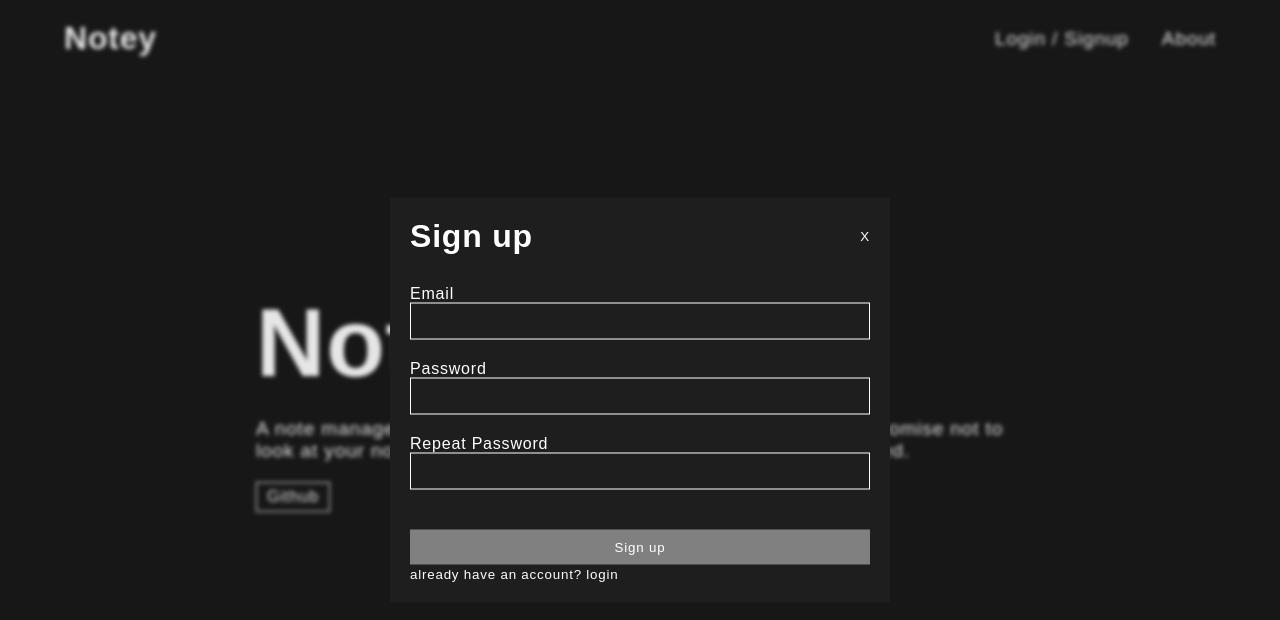
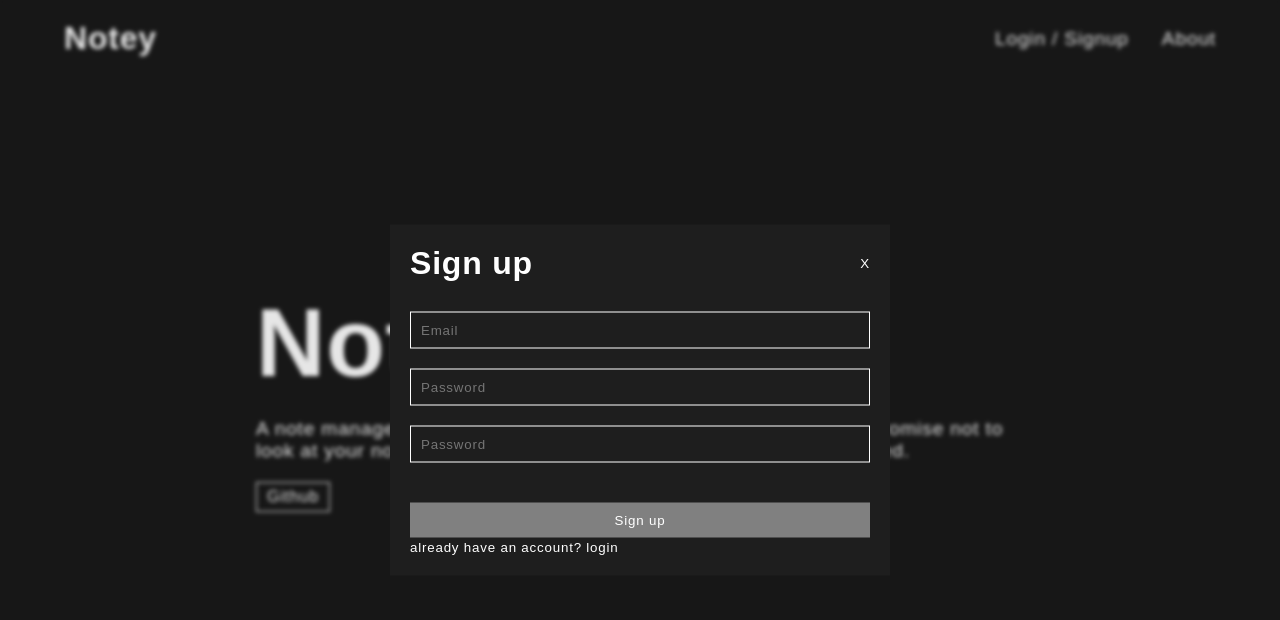
Before and after one commit to raidenfernando1/notey, a React (Vite) app in the folder client/: page / in a window 1280 px wide. Both pictures are taken after a click on the button "Login / Signup". Shown: the top 620 px of the page. Built offline with nearby package versions, Linux system fonts and the light colour scheme.

Commit message:
code improvements

```diff
--- /dev/null
+++ b/client/src/components/input-fields/index.tsx
@@ -0,0 +1,51 @@
+import React from 'react';
+
+interface InputFieldType {
+  inputType: 'text' | 'email' | 'password';
+  inputID?: string;
+  inputLabel?: string;
+  inputValue: string;
+  inputOnChange: (e: React.ChangeEvent<HTMLInputElement>) => void;
+  isRequired?: boolean;
+  hasLabel: boolean;
+  hasAutoComplete?: 'on' | 'off';
+  className?: string;
+  placeholder?: string;
+}
+
+const InputField = ({
+  inputType,
+  inputID,
+  inputLabel,
+  inputValue,
+  inputOnChange,
+  isRequired,
+  hasLabel,
+  hasAutoComplete,
+  className,
+  placeholder,
+}: InputFieldType) => {
+  return (
+    <>
+      {hasLabel ? (
+        <label htmlFor={inputID ? inputID : undefined}>
+          {inputLabel ? inputLabel : undefined}
+        </label>
+      ) : (
+        ''
+      )}
+      <input
+        id={inputLabel ? inputLabel : undefined}
+        className={className ? className : undefined}
+        type={inputType}
+        value={inputValue}
+        onChange={inputOnChange}
+        required={isRequired}
+        autoComplete={hasAutoComplete}
+        placeholder={placeholder}
+      />
+    </>
+  );
+};
+
+export default InputField;
--- a/client/src/components/login-popup/index.tsx
+++ b/client/src/components/login-popup/index.tsx
@@ -1,5 +1,6 @@
 import { useState } from 'react';
 import styles from './styles.module.css';
+import InputField from '../input-fields';
 
 const LoginPopup = ({ popupState }: any) => {
   const [isLogin, setIsLogin] = useState(false);
@@ -16,11 +17,27 @@ const LoginPopup = ({ popupState }: any) => {
             <h1>Log in</h1>
             <button onClick={popupState}>X</button>
           </div>
-          <label>Email</label>
-          <input type="text" id={styles.emailInput} />
-          <label>Password</label>
-          <input type="password" id={styles.loginInput} />
-          <button>Login</button>
+          <InputField
+            inputType="email"
+            inputValue=""
+            inputOnChange={(e) => {
+              e.preventDefault();
+            }}
+            hasLabel={false}
+            hasAutoComplete="on"
+            placeholder="Email"
+          />
+          <InputField
+            inputType="email"
+            inputValue=""
+            inputOnChange={(e) => {
+              e.preventDefault();
+            }}
+            hasLabel={false}
+            hasAutoComplete="on"
+            placeholder="Password"
+          />
+          <button>Login</button> {/* use custom component */}
         </form>
         <button onClick={toggleLogin}>have no account? sign up!</button>
       </>
@@ -35,13 +52,37 @@ const LoginPopup = ({ popupState }: any) => {
             <h1>Sign up</h1>
             <button onClick={popupState}>X</button>
           </div>
-          <label>Email</label>
-          <input type="text" id={styles.emailInput} />
-          <label>Password</label>
-          <input type="password" id={styles.loginInput} />
-          <label>Repeat Password</label>
-          <input type="password" id={styles.loginInput} />
-          <button>Sign up</button>
+          <InputField
+            inputType="email"
+            inputValue=""
+            inputOnChange={(e) => {
+              e.preventDefault();
+            }}
+            hasLabel={false}
+            hasAutoComplete="off"
+            placeholder="Email"
+          />
+          <InputField
+            inputType="password"
+            inputValue=""
+            inputOnChange={(e) => {
+              e.preventDefault();
+            }}
+            hasLabel={false}
+            hasAutoComplete="off"
+            placeholder="Password"
+          />
+          <InputField
+            inputType="password"
+            inputValue=""
+            inputOnChange={(e) => {
+              e.preventDefault();
+            }}
+            hasLabel={false}
+            hasAutoComplete="off"
+            placeholder="Password"
+          />
+          <button>Sign up</button> {/* use custom component */}
         </form>
         <button onClick={toggleLogin}>already have an account? login</button>
       </>
--- a/client/src/components/note-card/index.tsx
+++ b/client/src/components/note-card/index.tsx
@@ -1,6 +1,7 @@
 import style from './style.module.css';
 import dotIcon from '../../assets/dots.svg';
 import { useDataContext } from '../../context/dataContext';
+import Button from '../button';
 
 type NoteCardProps = {
   title: string;
@@ -12,9 +13,13 @@ const NoteCard = ({ title, noteID }: NoteCardProps) => {
   return (
     <div className={style.note}>
       <p>{title}</p>
-      <button onClick={() => deleteNote(noteID)}>
+      <Button
+        btnType="button"
+        variant="text"
+        btnOnClick={() => deleteNote(noteID)}
+      >
         <img src={dotIcon} />
-      </button>
+      </Button>
     </div>
   );
 };
--- a/client/src/components/note-popup/index.tsx
+++ b/client/src/components/note-popup/index.tsx
@@ -4,6 +4,7 @@ import { noteTypes } from '../../types/types';
 import styles from './style.module.css';
 import Button from '../button';
 import { v4 as uuidv4 } from 'uuid';
+import InputField from '../input-fields';
 
 type propTypes = {
   togglePopup: () => void;
@@ -39,21 +40,22 @@ const CreateNote = ({ togglePopup }: propTypes) => {
     <div className={styles.layout}>
       <form className={styles.popup} onSubmit={handleCreateNote}>
         <div className={styles.topSection}>
-          <label htmlFor="test">Create note</label>
+          <p>Create note</p>
           <Button variant="text" btnType="button" btnOnClick={togglePopup}>
             X
           </Button>
         </div>
 
         <div className={styles.inputContainer}>
-          <input
-            id="test"
-            value={noteTitle}
-            onChange={(e) => setNoteTitle(e.target.value)}
-            required
-            autoComplete="off"
-            type="text"
+          <InputField
+            inputType="text"
+            inputValue={noteTitle}
+            inputOnChange={(e) => setNoteTitle(e.target.value)}
+            isRequired={true}
+            hasLabel={true}
+            hasAutoComplete="off"
             placeholder="Enter note title"
+            className={styles.createNote}
           />
           <Button variant="primary" btnType="submit">
             Submit
--- a/client/src/components/note-popup/style.module.css
+++ b/client/src/components/note-popup/style.module.css
@@ -24,13 +24,13 @@
 
 .inputContainer {
   display: flex;
-  gap: 10px;
   margin-top: 10px;
 }
 
-.inputContainer > input {
+.createNote {
   background-color: transparent;
   padding: 5px 10px;
   border: 1px solid white;
   outline: none;
+  margin-right: 10px;
 }
--- a/client/src/context/dataProvider.tsx
+++ b/client/src/context/dataProvider.tsx
@@ -8,6 +8,7 @@ export const DataProvider: FC<{ children: ReactNode }> = ({ children }) => {
     undefined
   );
   const [isToggle, setIsToggle] = useState<boolean>(false);
+  const [isAuthenticated, SetIsAuthenticaed] = useState<boolean>(true);
 
   const togglePopup = (
     setter: React.Dispatch<React.SetStateAction<boolean>>
```
